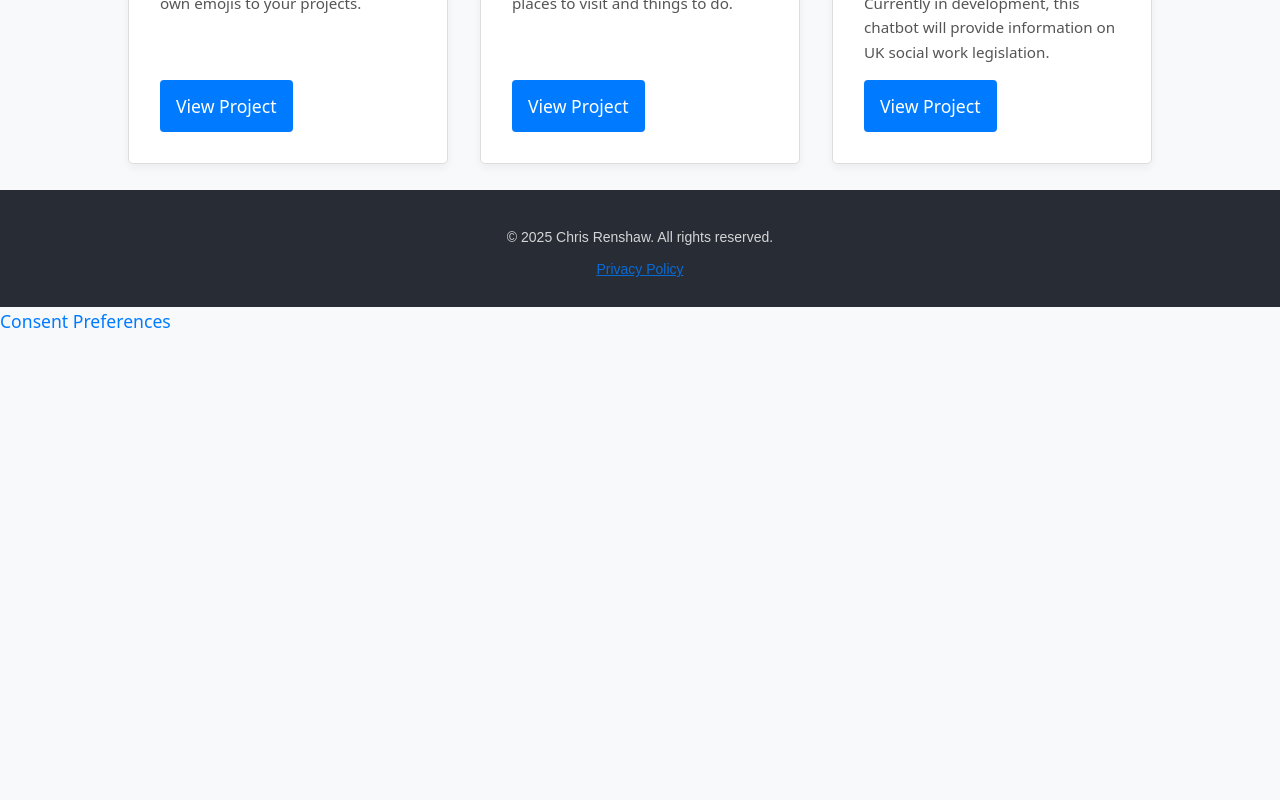
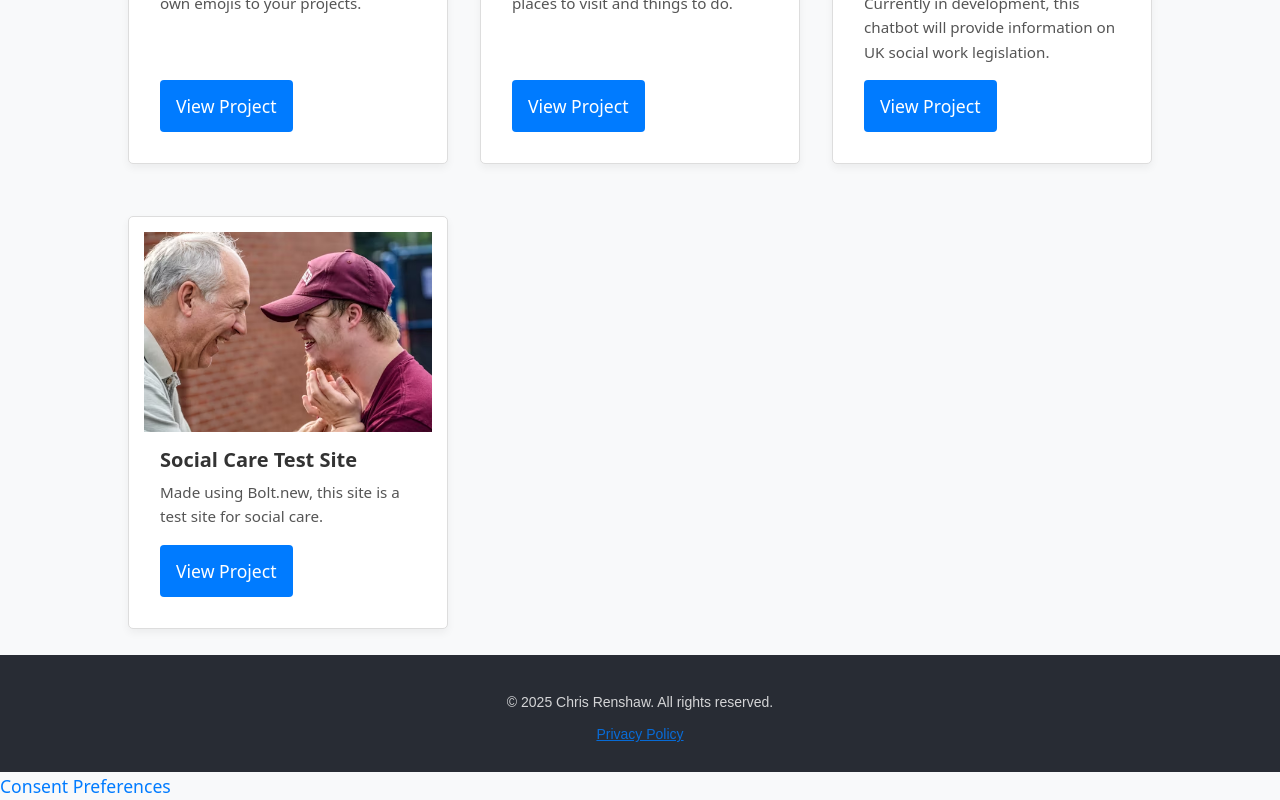
Before and after one commit to renners7777/CRportfolio, a React (Vite) app: page /portfolio in a window 1280 px wide. Shown: the part 1051-1851 px from the top of the page. Before the commit the page ends 1386 px from the top, so only its background shows below. Built offline with nearby package versions, Linux system fonts and the light colour scheme; no server answers.

Commit message:
Implement code changes to enhance functionality and improve performance

```diff
--- a/src/pages/PortfolioPage.jsx
+++ b/src/pages/PortfolioPage.jsx
@@ -10,6 +10,7 @@ import christmasAPIImage from '../assets/christmasAPIImage.avif';
 import crEmojisAPI from '../assets/CR-emojis.png';
 import crGuideToSheffield from '../assets/CRGuideToSheffield.png';
 // import image6 from '#'; // Replace with actual path or import
+import socialCareTestSiteImage from '../assets/photo-1464998857633-50e59fbf2fe6.avif'; // Placeholder image
 
 
 const PortfolioPage = () => {
@@ -60,6 +61,13 @@ const PortfolioPage = () => {
             link: '#',
             imageUrl: 'https://via.placeholder.com/150', // Placeholder image
         },
+        {
+            id: 7,
+            title: 'Social Care Test Site',
+            description: 'Made using Bolt.new, this site is a test site for social care.',
+            link: 'https://bolt-socialcaretestsite.netlify.app/',
+            imageUrl: socialCareTestSiteImage, // Placeholder image
+        },
     ];
 
     return (
```
Also changed, not shown: src/assets/photo-1464998857633-50e59fbf2fe6.avif (added).
